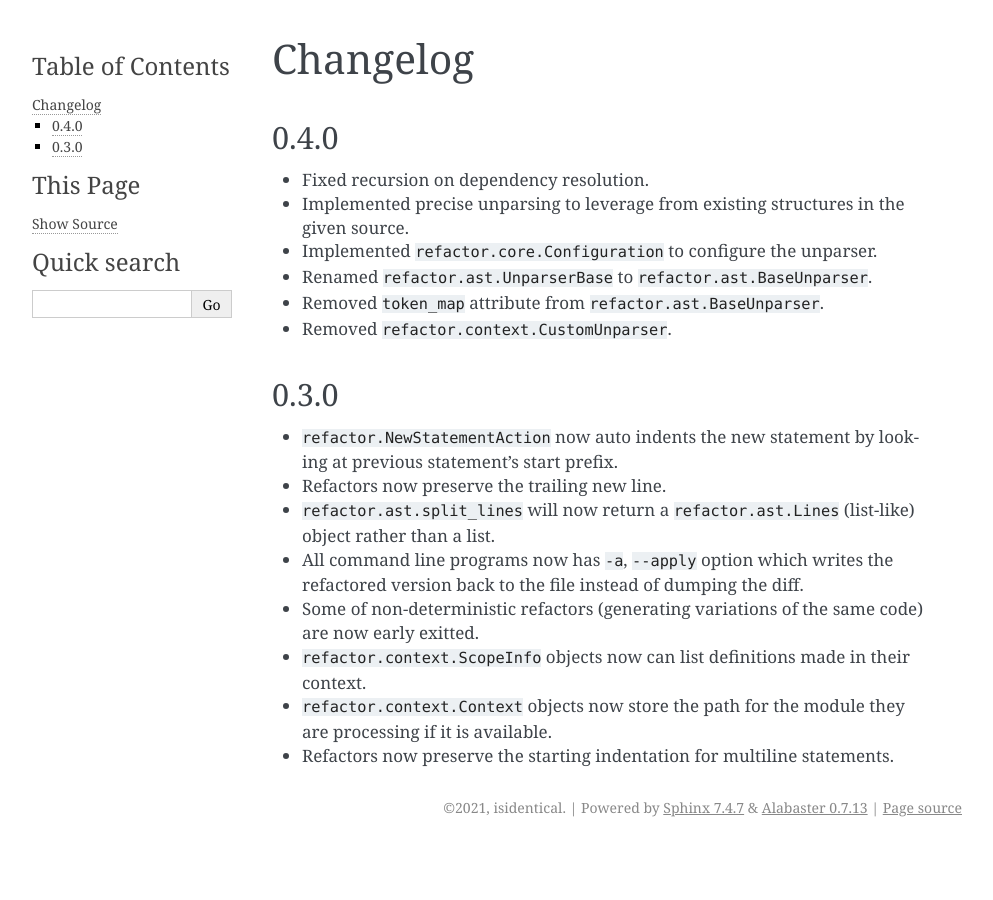
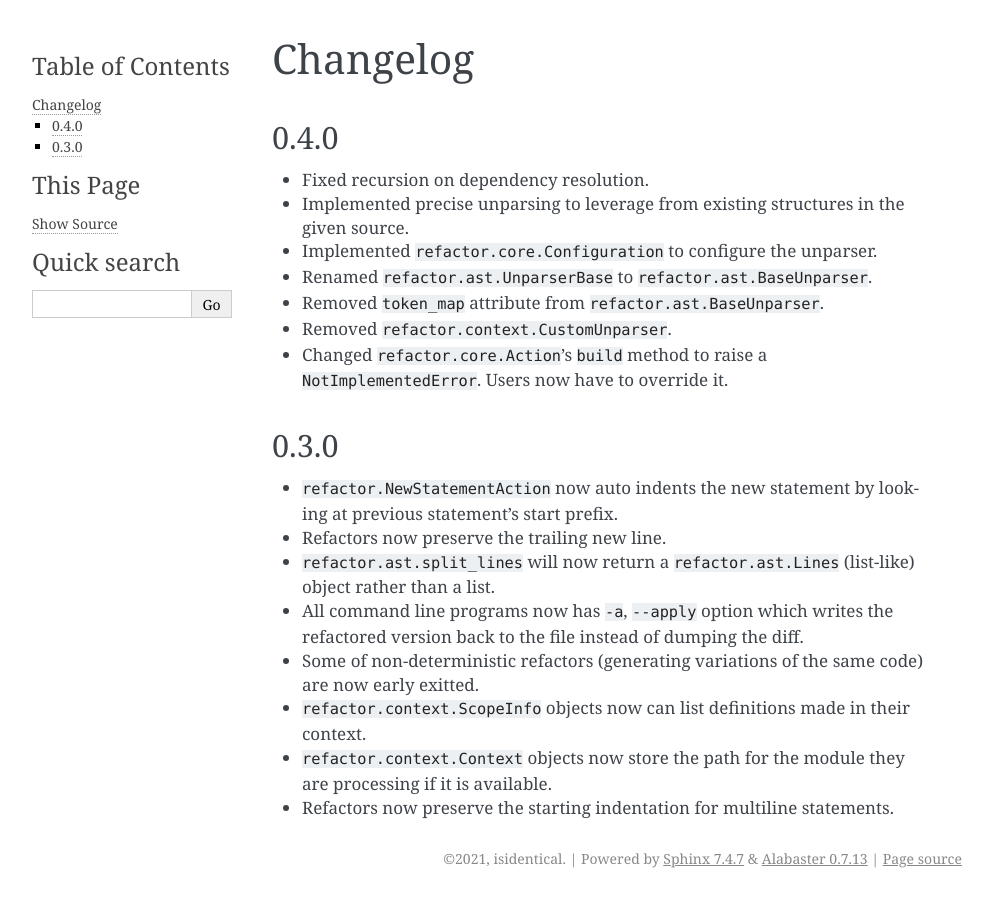
Before and after one commit to isidentical/refactor, a Sphinx documentation site: the page built from docs/source/changelog.md, in a window 1280 px wide. Shown: the whole page, without its empty margins (148-1141 px from the left). Built offline with Sphinx 7.4.7, drawn with Linux system fonts in a browser that asks for light colours.

Commit message:
docs: update the changleog

```diff
--- a/docs/source/changelog.md
+++ b/docs/source/changelog.md
@@ -8,6 +8,7 @@
 - Renamed `refactor.ast.UnparserBase` to `refactor.ast.BaseUnparser`.
 - Removed `token_map` attribute from `refactor.ast.BaseUnparser`.
 - Removed `refactor.context.CustomUnparser`.
+- Changed `refactor.core.Action`'s `build` method to raise a `NotImplementedError`. Users now have to override it.
 
 ## 0.3.0
 
```
